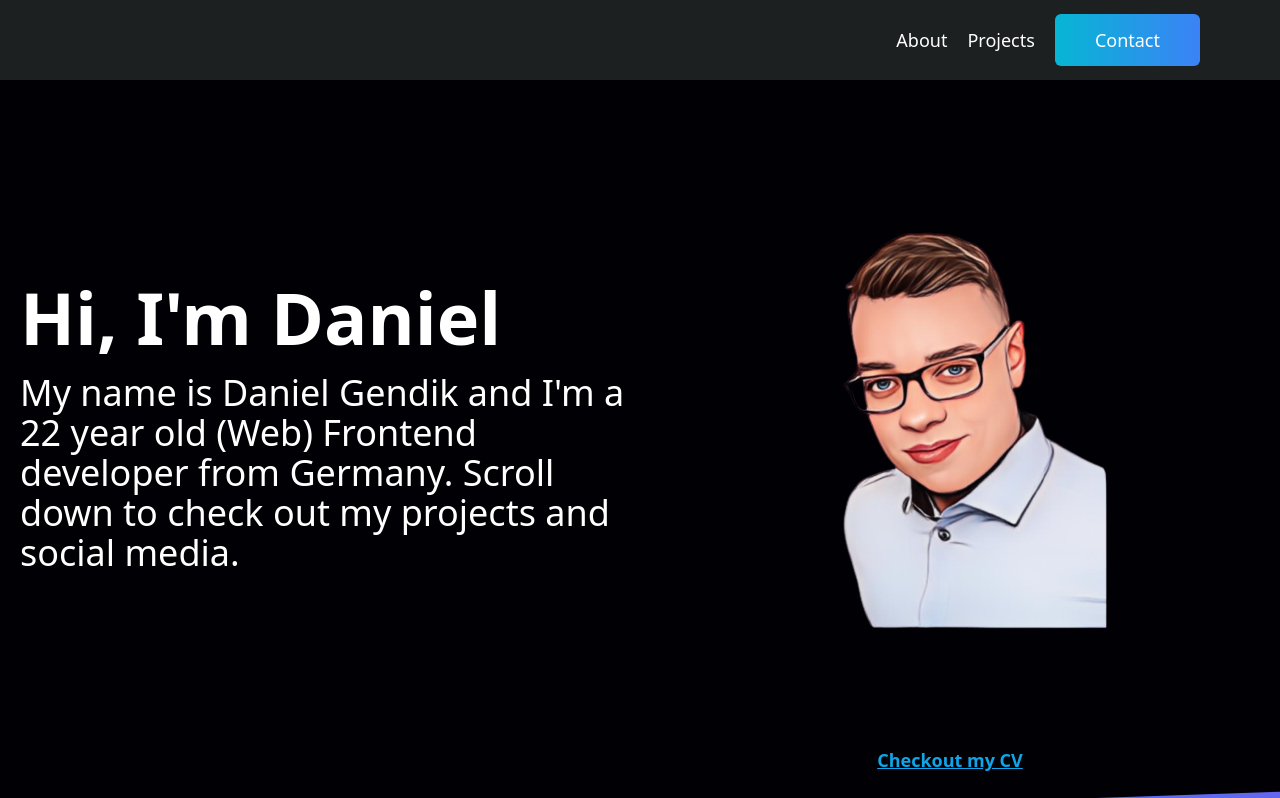
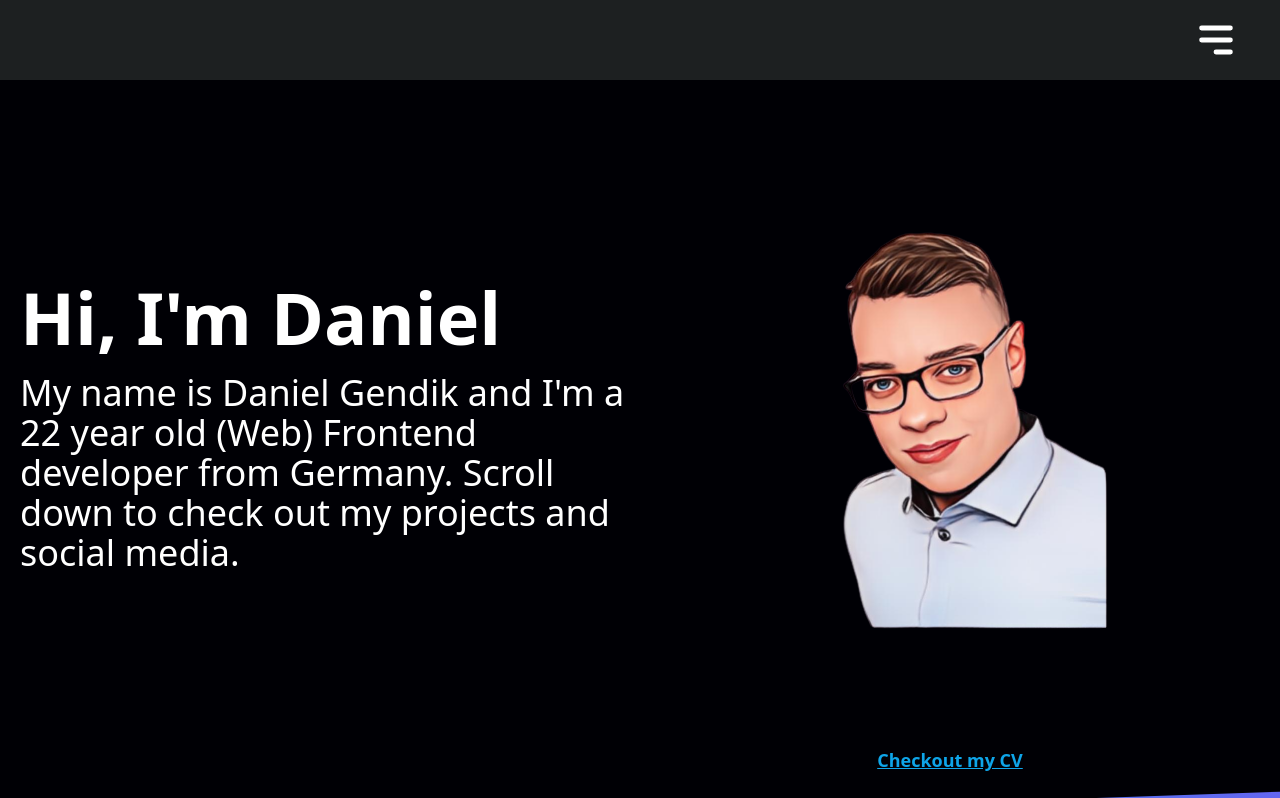
Before and after one commit to danielgen01/Portfolio-Daniel-G, a React (Vite) app: page / in a window 1280 px wide. Shown: the top 798 px of the page. Built offline with nearby package versions, Linux system fonts and the light colour scheme.

Commit message:
add menu list, icon + state funciton

```diff
--- a/src/App.tsx
+++ b/src/App.tsx
@@ -6,9 +6,13 @@ import ProjectsBanner from "./components/ProjectsBanner"
 import TechnologiesBanner from "./components/TechnologiesBanner"
 
 function App() {
+  const [isNavBarOpen,setIsNavBarOpen] = useState<boolean>(false)
+  const toggleNavBar = () => {
+    setIsNavBarOpen(!isNavBarOpen)
+  }
   return (
     <>
-      <Navbar />
+      <Navbar isNavBarOpen={isNavBarOpen} setIsNavBarOpen={setIsNavBarOpen} toggleNavBar={toggleNavBar}/>
       <MainBanner />
       <TechnologiesBanner     />
 
--- a/src/components/Navbar.tsx
+++ b/src/components/Navbar.tsx
@@ -1,14 +1,48 @@
 import React from "react"
 import { Link, animateScroll as scroll } from "react-scroll"
+import { HiMenuAlt3 } from "react-icons/hi"
+import { AiOutlineArrowRight } from "react-icons/ai"
 
-const Navbar: React.FC = () => {
+type props = {
+  isNavBarOpen: boolean
+  setIsNavBarOpen: any
+  toggleNavBar: any
+}
+
+const Navbar: React.FC<props> = ({
+  isNavBarOpen,
+  setIsNavBarOpen,
+  toggleNavBar,
+}) => {
   return (
     <>
       <div className="navbar w-auto h-20  flex justify-end items-center bg-[#1d2021]">
+        <div className="h-full mr-10 flex items-center">
+          {!isNavBarOpen && (
+            <>
+              <HiMenuAlt3
+                className="text-white text-5xl cursor-pointer"
+                onClick={toggleNavBar}
+              />
+            </>
+          )}
+          {isNavBarOpen && (
+            <>
+              <AiOutlineArrowRight
+                className="text-white text-5xl cursor-pointer z-50"
+                onClick={toggleNavBar}
+              />
+            </>
+          )}
+        </div>{" "}
+      </div>
 
-
-        <div className="nav h-full mr-20">
-          <nav className="flex gap-5  text-white text-lg font-medium h-full w-full items-center">
+      <div
+        className="nav-links-background absolute h-screen top-0 z-40 w-screen bg-black/50 "
+        style={{ display: isNavBarOpen ? "flex" : "none" }}
+      >
+        <div className="nav-links-ctn absolute top-0 right-0 bg-gray-800 h-screen w-2/3 lg:w-1/5 rounded-md">
+          <nav className="flex flex-col gap-10 items-center text-white mt-28 text-4xl">
             <Link
               to="about"
               spy={true}
@@ -17,6 +51,7 @@ const Navbar: React.FC = () => {
               duration={500}
               activeClass="active"
               className="hover:text-sky-500 duration-200 cursor-pointer"
+              onClick={toggleNavBar}
             >
               About
             </Link>
@@ -28,15 +63,22 @@ const Navbar: React.FC = () => {
               duration={500}
               activeClass="active"
               className="hover:text-sky-500 duration-200 cursor-pointer"
+              onClick={toggleNavBar}
             >
               Projects
             </Link>
-            <a
-              href="#"
-              className="bg-gradient-to-r from-cyan-500 to-blue-500 px-10 py-3 rounded-md"
+            <Link
+              to="contact"
+              spy={true}
+              smooth={true}
+              offset={-70}
+              duration={500}
+              activeClass="active"
+              className="hover:text-sky-500 duration-200 cursor-pointer"
+              onClick={toggleNavBar}
             >
               Contact
-            </a>
+            </Link>
           </nav>
         </div>
       </div>
```
